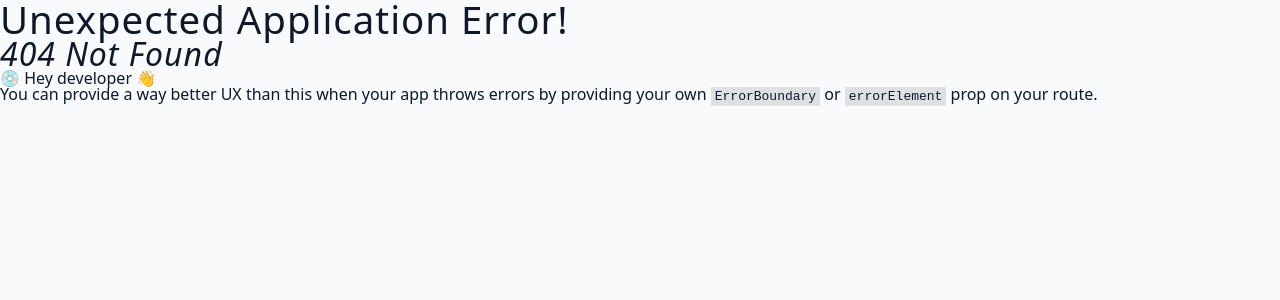
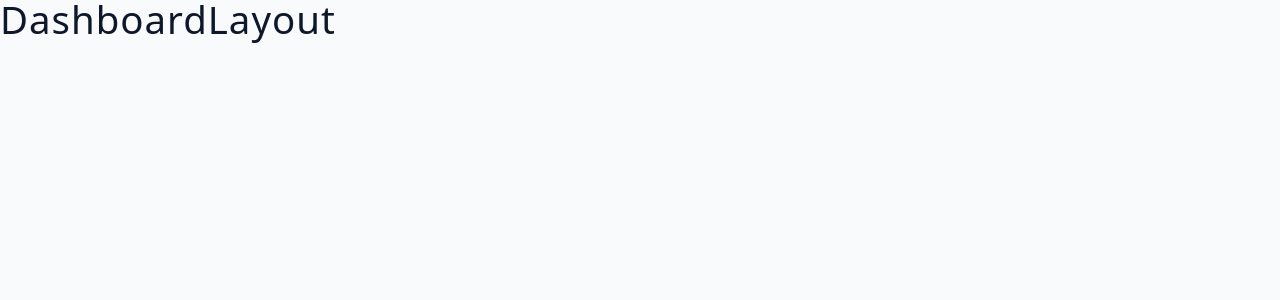
Before and after one commit to kimamovic21/udemy-mern-course-johnsmilga-jobify-app, a React (Vite) app in the folder client/: page /dashboard in a window 1280 px wide. Before the commit this address had no page. Shown: the top 300 px of the page. Built offline with nearby package versions, Linux system fonts and the light colour scheme.

Commit message:
18. Setup index.js
-u index.js fajlu importovane kreirane komponente
-u komponentu App.jsx importovane komponente iz index.js fajla
-manje izmjene u documentation.txt fajlu

```diff
--- a/client/src/App.jsx
+++ b/client/src/App.jsx
@@ -1,5 +1,5 @@
 import { createBrowserRouter, RouterProvider } from 'react-router-dom';
-import HomeLayout from './pages/HomeLayout';
+import { HomeLayout, Register, Login, DashboardLayout } from './pages';
 
 const router = createBrowserRouter([
   {
@@ -7,12 +7,16 @@ const router = createBrowserRouter([
     element: <HomeLayout />,
   },
   {
-    path: '/about',
-    element: (
-      <div>
-        <h2>about page</h2>
-      </div>
-    ),
+    path: '/register',
+    element: <Register />,
+  },
+  {
+    path: '/login',
+    element: <Login />,
+  },
+  {
+    path: '/dashboard',
+    element: <DashboardLayout />,
   },
 ]);
 
--- /dev/null
+++ b/client/src/pages/DashboardLayout.jsx
@@ -0,0 +1,7 @@
+const DashboardLayout = () => {
+  return (
+    <h2>DashboardLayout</h2>
+  )
+}
+
+export default DashboardLayout
```
Also changed, not shown: client/src/pages/DasbboardLayout.jsx (deleted, +0 -7 lines), client/src/pages/index.js (+12 -0 lines), 1 other file (tests, documents, lock files or other folders).
